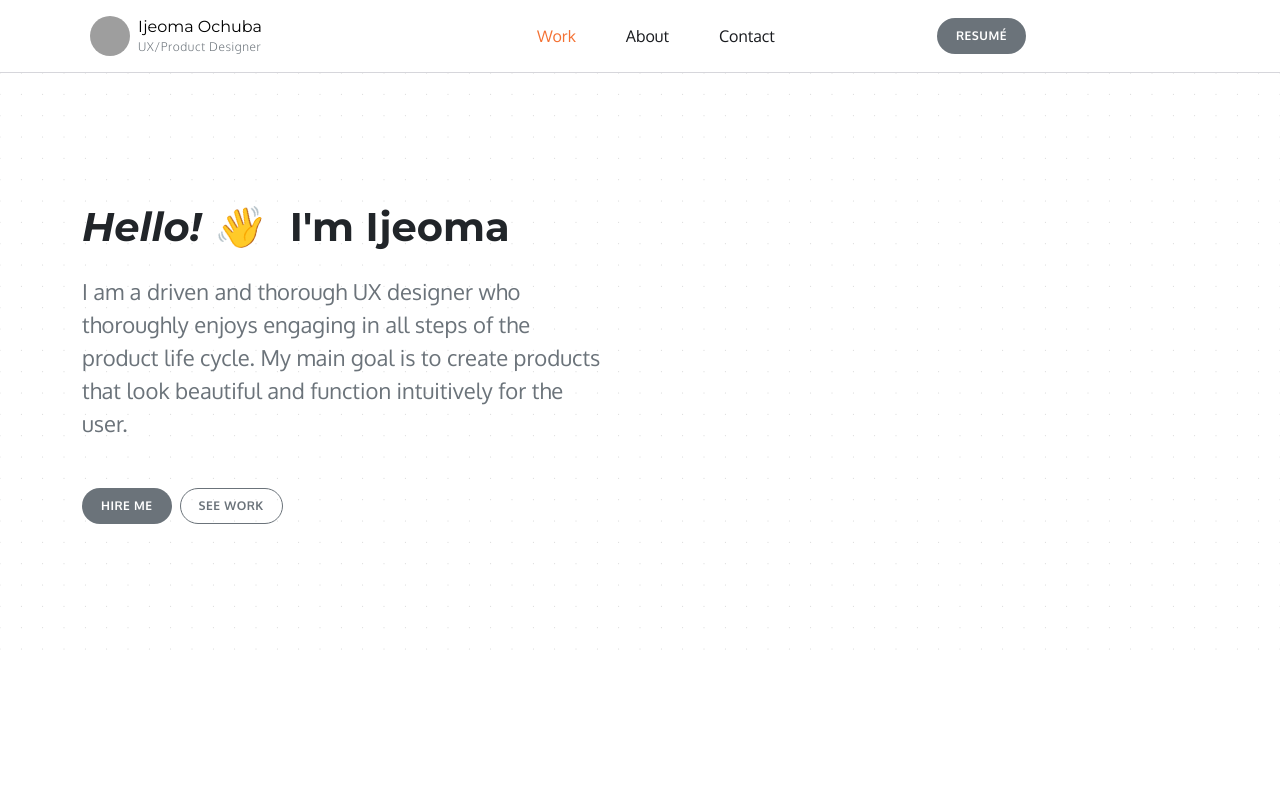
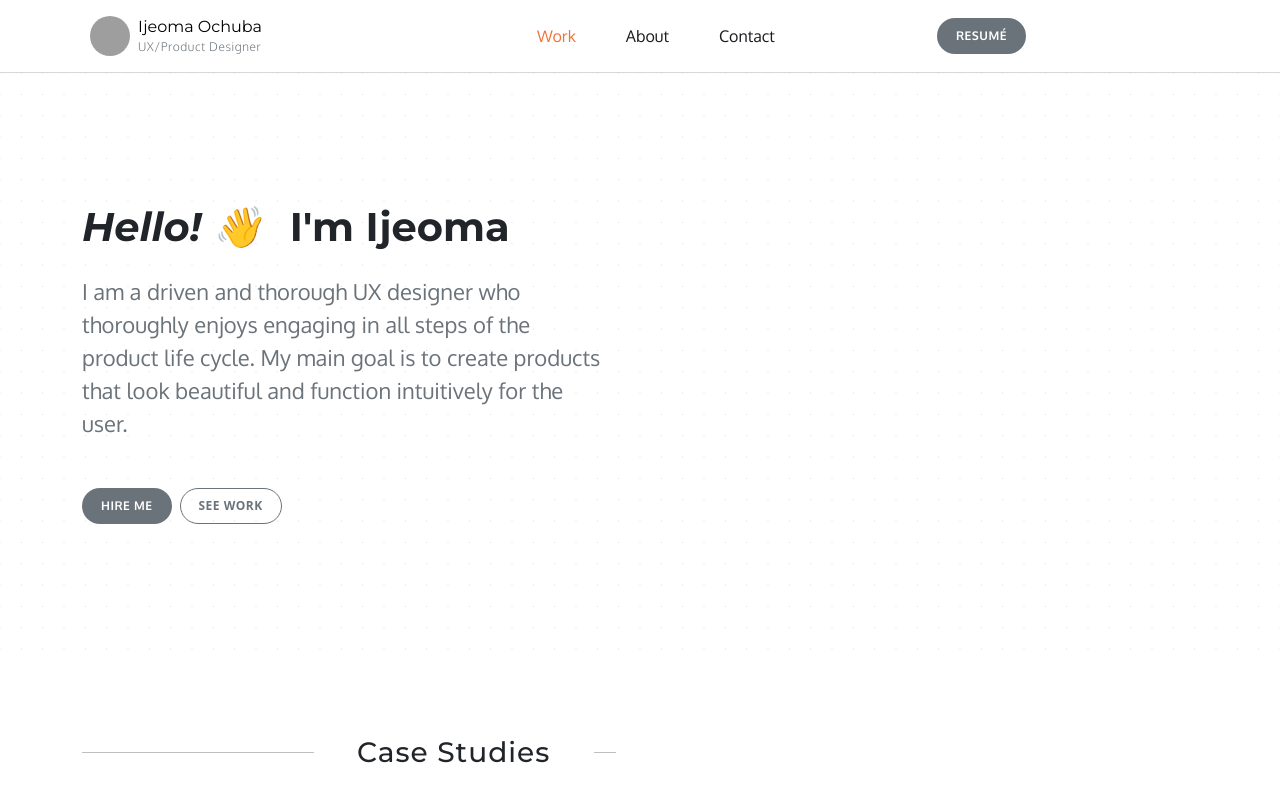
Before and after one commit to Chukwunonso-Iyitor/Ijeoma-Ochuba-Portfolio, a Next.js app: page / in a window 1280 px wide. Shown: the top 802 px of the page. Built offline with nearby package versions, Linux system fonts and the light colour scheme; grey boxes are pictures that could not be loaded.

Commit message:
section title

```diff
--- a/components/HeroBanner.jsx
+++ b/components/HeroBanner.jsx
@@ -6,31 +6,42 @@ const Hero = styled.section`
   background-image: url("/images/dots.svg");
   background-size: 20%;
   background-repeat: repeat;
-  .introduction{
-    h1{
-        font-weight: 700;
+  .introduction {
+    h1 {
+      font-weight: 700;
     }
-    p{
-        font-size: 22px;
+    p {
+      font-size: 22px;
     }
   }
 `;
 const HeroBanner = () => {
+  const caseStudies = () => {
+    document
+      .getElementById("case-studies")
+      .scrollIntoView({ behavior: "smooth" });
+  };
   return (
     <Hero className="py-5 d-flex align-items-center">
       <div className="container">
         <div className="row">
           <div className="col introduction pe-5">
-            <h1><em className="me-3">Hello! 👋</em> I&apos;m Ijeoma </h1>
+            <h1>
+              <em className="me-3">Hello! 👋</em> I&apos;m Ijeoma{" "}
+            </h1>
             <p className="text-grey mt-4">
-              I am a driven and thorough UX designer who thoroughly enjoys engaging
-              in all steps of the product life cycle. My main goal is to create
-              products that look beautiful and function intuitively for the
-              user.
+              I am a driven and thorough UX designer who thoroughly enjoys
+              engaging in all steps of the product life cycle. My main goal is
+              to create products that look beautiful and function intuitively
+              for the user.
             </p>
             <div className="mt-5">
-                <Link href='/contact' className="btn-grey me-2">Hire me</Link>
-                <Link href='#case-studies' className="btn-grey-alt">See work</Link>
+              <Link href="/contact" className="btn-grey me-2">
+                Hire me
+              </Link>
+              <button type="button" className="btn-grey-alt" onClick={caseStudies}>
+                See work
+              </button>
             </div>
           </div>
           <div className="col"></div>
--- a/components/Navbar.jsx
+++ b/components/Navbar.jsx
@@ -16,9 +16,6 @@ const Nav = styled.nav`
     transition: 0.2s ease;
     .nav-link {
       list-style-type: none;
-      /* a{
-        font-family: "Montserrat", sans-serif;
-      } */
     }
     .profile-logo {
       .profile-pic {
--- /dev/null
+++ b/components/SectionTitle.jsx
@@ -0,0 +1,27 @@
+import React from "react";
+import styled from "@emotion/styled";
+
+const Title = styled.div`
+  h2 {
+    letter-spacing: 1px;
+    font-size: 28px;
+  }
+`;
+
+const SectionTitle = (props) => {
+  return (
+    <Title className={`row ${props.className}`}>
+      <div className="col">
+        <hr className="text-black" />
+      </div>
+      <div className="col">
+        <h2 className="text-center">{props.title}</h2>
+      </div>
+      <div className="col-1">
+        <hr className="text-black" />
+      </div>
+    </Title>
+  );
+};
+
+export default SectionTitle;
--- a/pages/index.jsx
+++ b/pages/index.jsx
@@ -2,6 +2,13 @@ import Head from "next/head";
 import styled from "@emotion/styled";
 import Layout from "../components/Layout";
 import HeroBanner from "../components/HeroBanner";
+import SectionTitle from "../components/SectionTitle";
+
+const CaseStudiesWrapper = styled.section`
+  &#case-studies {
+    padding-top: 83px;
+  }
+`;
 
 export default function Home() {
   return (
@@ -10,8 +17,12 @@ export default function Home() {
         <title>Portfolio | Ijeoma Ochuba</title>
       </Head>
       <Layout>
-       <HeroBanner></HeroBanner>
-       <section id="case-studies" className="py-5"></section>
+        <HeroBanner></HeroBanner>
+        <CaseStudiesWrapper id="case-studies" className="pb-5">
+          <div className="container">
+            <SectionTitle title="Case Studies" className="col-6"></SectionTitle>
+          </div>
+        </CaseStudiesWrapper>
       </Layout>
     </>
   );
```
